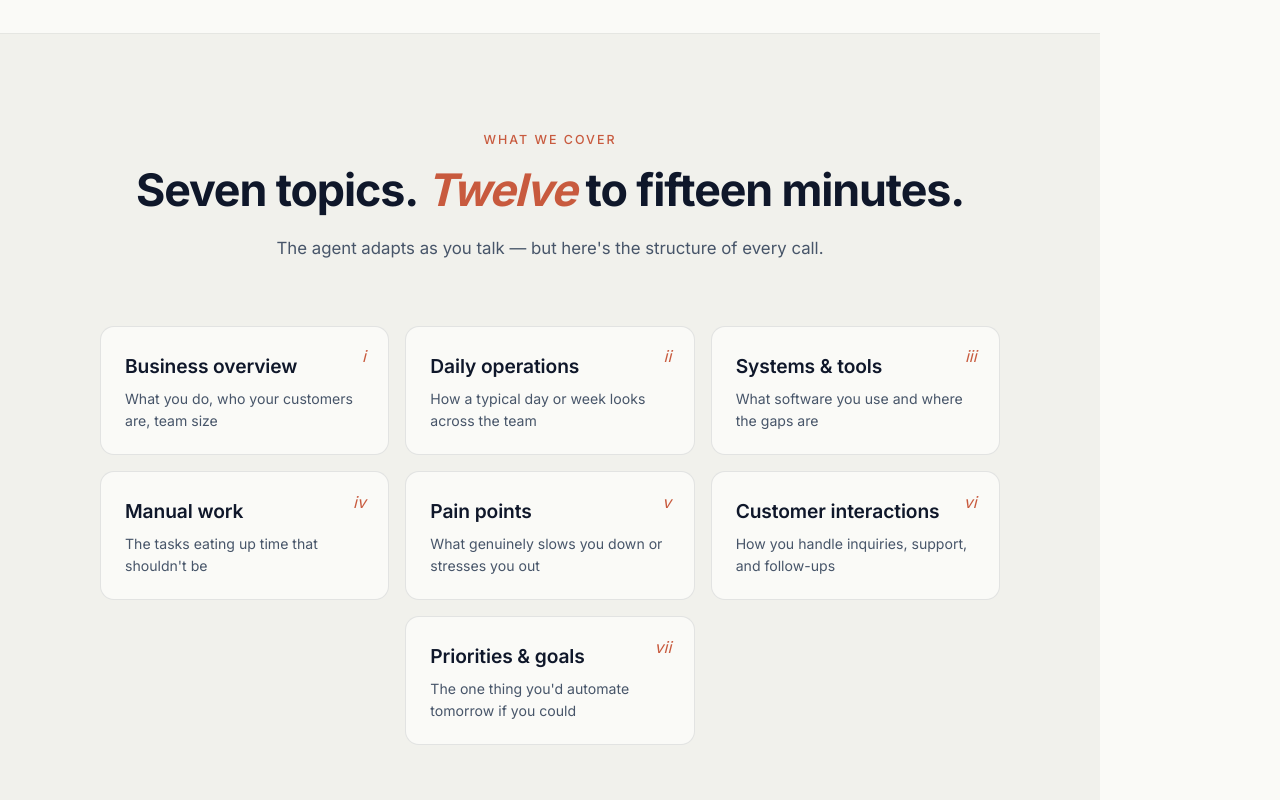
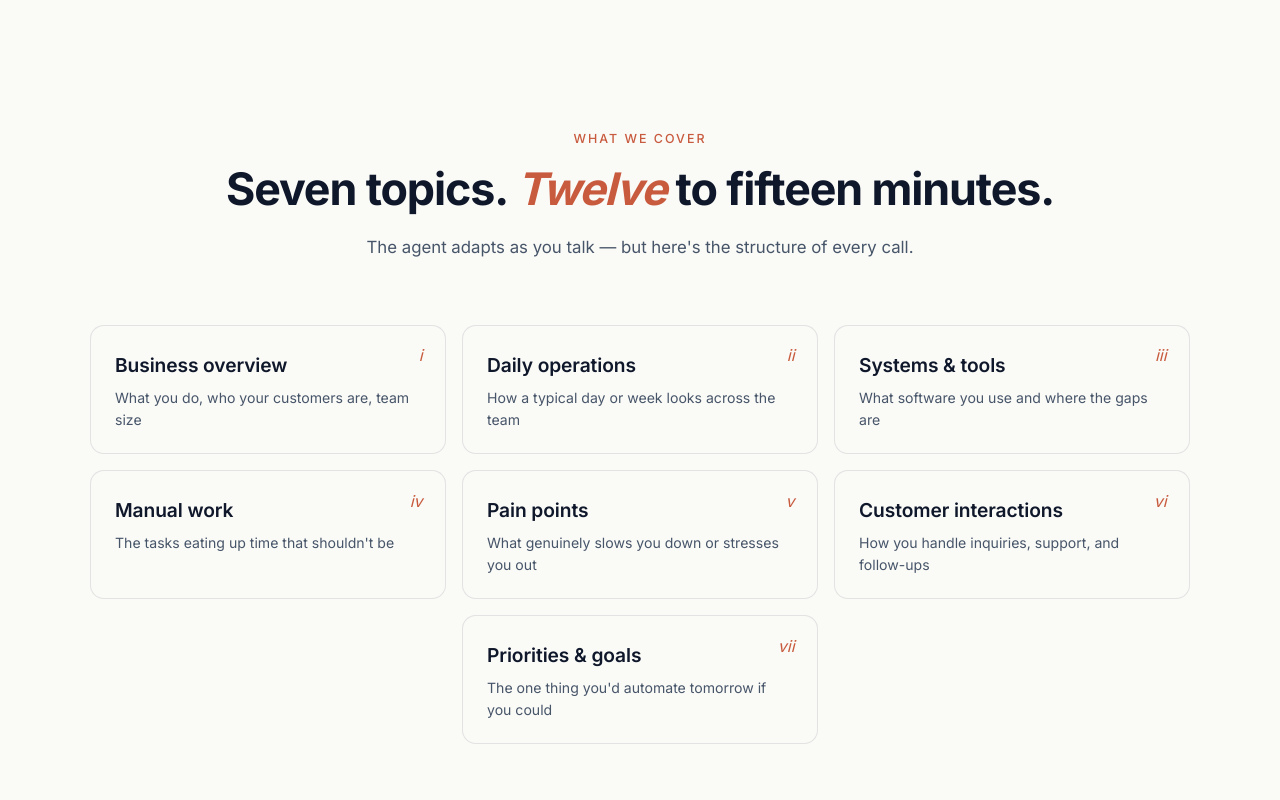
Before and after one commit to Jakes1988Doc/AI-discovery, a website: page index.html in a window 1280 px wide. Shown: the part 2780-3580 px from the top of the page. Drawn offline with Linux system fonts and the light colour scheme.

Commit message:
Update index.html

```diff
--- a/index.html
+++ b/index.html
@@ -402,19 +402,27 @@
 
   /* ============= TOPICS ============= */
   .topics-section {
-    background: var(--cream-2);
-    border-top: 1px solid var(--line-soft);
-    border-bottom: 1px solid var(--line-soft);
+    background: var(--cream);
+    max-width: none !important;
+    width: 100%;
     margin: 0;
     padding: 6rem 1.5rem;
   }
-  .topics-inner { max-width: 1100px; margin: 0 auto; }
+  .topics-inner { max-width: 1100px; margin: 0 auto; text-align: center; }
+  .topics-inner .section-eyebrow,
+  .topics-inner .section-title,
+  .topics-inner .section-sub { text-align: center; }
+  .topics-inner .topic-grid { text-align: left; }
   .topic-grid {
     display: grid;
     grid-template-columns: repeat(3, 1fr);
     gap: 1rem;
-    max-width: 900px;
+    max-width: 1100px;
     margin: 0 auto;
+    justify-items: stretch;
+  }
+  .topic-tile:nth-child(7) {
+    grid-column: 2 / 3;
   }
   .topic-tile {
     background: var(--cream);
@@ -997,7 +1005,7 @@
     section { padding: 4rem 1.25rem; }
     .topics-section { padding: 4rem 1.25rem; }
     .topic-grid { grid-template-columns: 1fr !important; }
-    .topic-tile[style*="grid-column"] { grid-column: 1 !important; }
+    .topic-tile:nth-child(7) { grid-column: 1 !important; }
     .outcome-card { padding: 2.5rem 1.5rem; }
     .timeline { padding-left: 2rem; }
     .timeline::before { left: 9px; }
@@ -1148,7 +1156,7 @@
         <h4>Customer interactions</h4>
         <p>How you handle inquiries, support, and follow-ups</p>
       </div>
-      <div class="topic-tile" style="grid-column: 2;">
+      <div class="topic-tile">
         <span class="topic-num">vii</span>
         <h4>Priorities &amp; goals</h4>
         <p>The one thing you'd automate tomorrow if you could</p>
```
